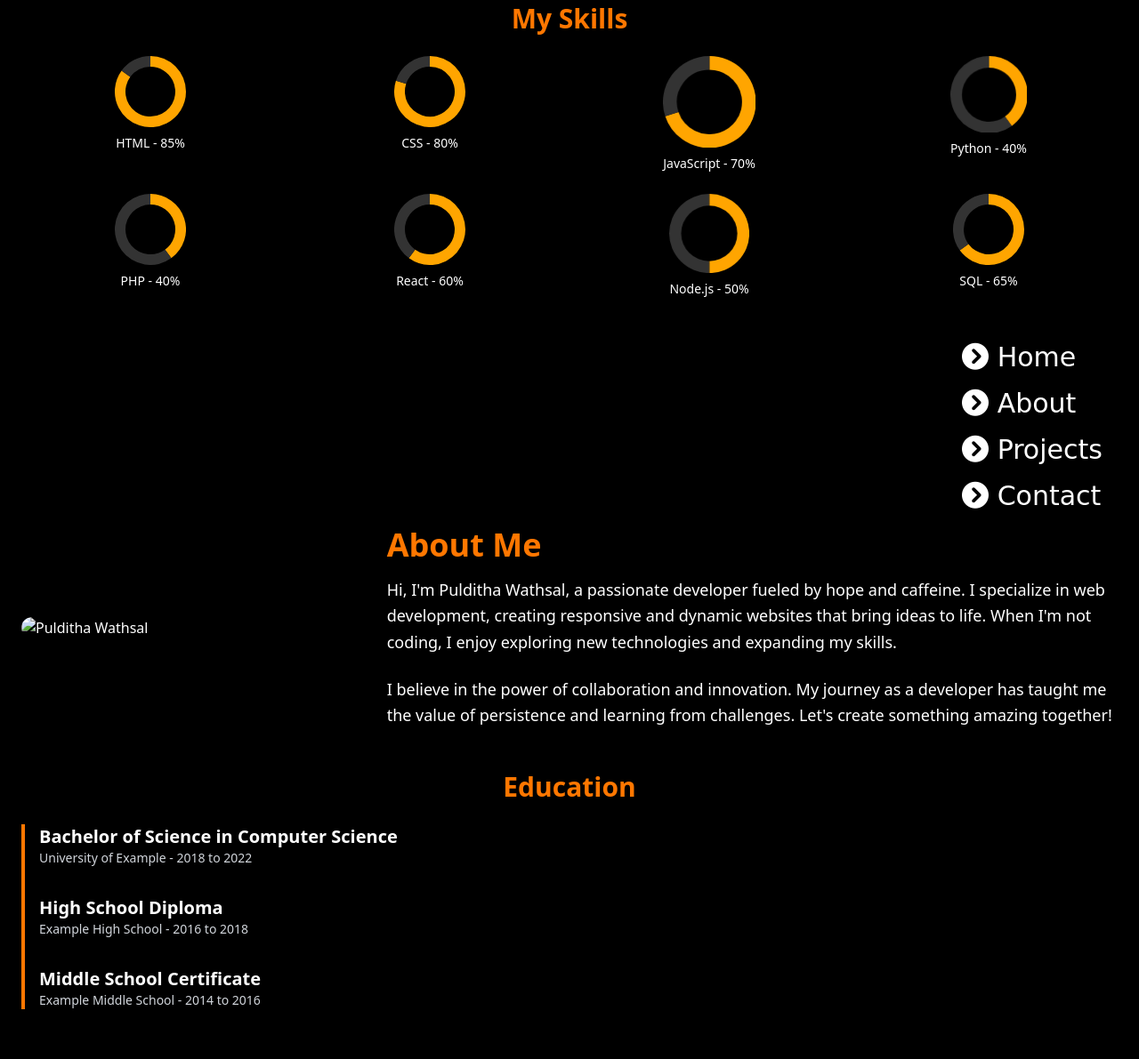
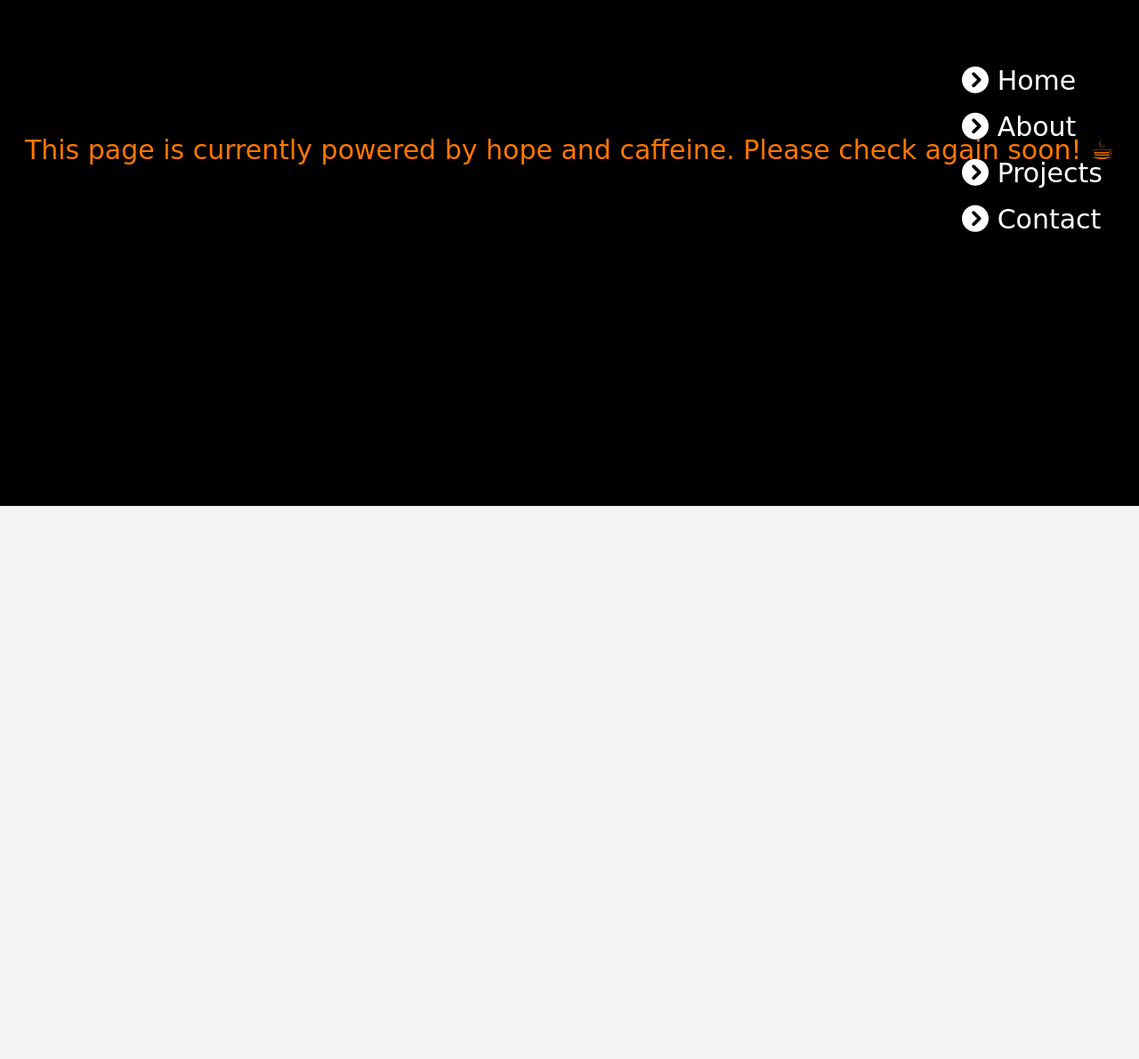
Before and after one commit to Pulditha/My-portfolio, a website: page aboutme.html in a window 1280 px wide. Shown: the part 231-1422 px from the top of the page at 89% size. After the commit the page ends 800 px from the top, so only its background shows below. Drawn offline with nearby package versions, Linux system fonts and the light colour scheme; a web font is replaced by a local one.

Commit message:
about me revoke

```diff
--- a/aboutme.html
+++ b/aboutme.html
@@ -7,14 +7,13 @@
     <link href="./dist/styles.css" rel="stylesheet">
     <link rel="stylesheet" href="main.css">
     <link href="https://cdnjs.cloudflare.com/ajax/libs/font-awesome/6.0.0-beta3/css/all.min.css" rel="stylesheet">
-    <script src="https://cdn.jsdelivr.net/npm/chart.js"></script>
-</head>
+
     <body class="bg-gray-100 text-gray-800">
       <!-- Hero Section -->
-    <section id="aboutme" class="min-h-screen flex flex-col items-center bg-black text-white relative">
+      <section id="aboutme" class="h-screen flex items-center justify-center bg-black relative">
         <!-- Navbar -->
         <header
-            class="text-3xl font-Anton absolute top-0 right-0 h-full w-60 flex flex-col justify-center items-center space-y-4">
+          class="text-3xl text-white font-Anton absolute top-0 right-0 h-full w-60 flex flex-col justify-center items-center space-y-4">
           <nav>
             <ul class="space-y-4">
               <li><a href="index.html" class="hover:text-customOrange transform -rotate-90"><i
@@ -45,81 +44,14 @@
           <a href="index.html" class="block hover:text-customOrange"><i
             class="fa-solid fa-circle-chevron-right"></i> Contact</a>
                </div>
-
-        <!-- Skills Section -->
-        <div class="container mx-auto p-6 min-h-screen flex flex-col justify-center">
-            <h2 class="text-3xl font-bold text-customOrange mb-6 text-center">My Skills</h2>
-            <div class="grid grid-cols-2 md:grid-cols-4 gap-6 justify-items-center">
-                <!-- Skill Bars -->
-                <div class="skill">
-                    <canvas id="htmlSkill" width="80" height="80"></canvas>
-                    <p class="text-center mt-2 text-sm">HTML - 85%</p>
-                </div>
-                <div class="skill">
-                    <canvas id="cssSkill" width="80" height="80"></canvas>
-                    <p class="text-center mt-2 text-sm">CSS - 80%</p>
-                </div>
-                <div class="skill">
-                    <canvas id="jsSkill" width="80" height="80"></canvas>
-                    <p class="text-center mt-2 text-sm">JavaScript - 70%</p>
-                </div>
-                <div class="skill">
-                    <canvas id="pythonSkill" width="80" height="80"></canvas>
-                    <p class="text-center mt-2 text-sm">Python - 40%</p>
-                </div>
-                <div class="skill">
-                    <canvas id="phpSkill" width="80" height="80"></canvas>
-                    <p class="text-center mt-2 text-sm">PHP - 40%</p>
-                </div>
-                <div class="skill">
-                    <canvas id="reactSkill" width="80" height="80"></canvas>
-                    <p class="text-center mt-2 text-sm">React - 60%</p>
-                </div>
-                <div class="skill">
-                    <canvas id="nodeSkill" width="80" height="80"></canvas>
-                    <p class="text-center mt-2 text-sm">Node.js - 50%</p>
-                </div>
-                <div class="skill">
-                    <canvas id="sqlSkill" width="80" height="80"></canvas>
-                    <p class="text-center mt-2 text-sm">SQL - 65%</p>
-                </div>
-            </div>
       </div>
 
-        <!-- About Me Content -->
-        <div class="container mx-auto p-6 flex flex-col md:flex-row items-center">
-            <!-- Image Section -->
-            <div class="w-full md:w-1/3">
-                <img src="./your-image.jpg" alt="Pulditha Wathsal" class="rounded-full shadow-lg mx-auto">
+
+      <div>
+        <div class="text-3xl  text-customOrange font-Anton mb-0 leading-none">
+            This page is currently powered by hope and caffeine. Please check again soon! ☕
         </div>
 
-            <!-- Description Section -->
-            <div class="w-full md:w-2/3 text-center md:text-left">
-                <h1 class="text-4xl font-bold text-customOrange mb-4">About Me</h1>
-                <p class="text-lg leading-relaxed mb-6">
-                    Hi, I'm Pulditha Wathsal, a passionate developer fueled by hope and caffeine. I specialize in web development, creating responsive and dynamic websites that bring ideas to life. When I'm not coding, I enjoy exploring new technologies and expanding my skills.
-                </p>
-                <p class="text-lg leading-relaxed">
-                    I believe in the power of collaboration and innovation. My journey as a developer has taught me the value of persistence and learning from challenges. Let's create something amazing together!
-                </p>
-            </div>
-        </div>
-
-        <!-- Education Tree Section -->
-        <div class="container mx-auto p-6">
-            <h2 class="text-3xl font-bold text-customOrange mb-6 text-center">Education</h2>
-            <div class="border-l-4 border-customOrange pl-4">
-                <div class="mb-8">
-                    <h3 class="text-xl font-semibold">Bachelor of Science in Computer Science</h3>
-                    <p class="text-sm text-gray-300">University of Example - 2018 to 2022</p>
-                </div>
-                <div class="mb-8">
-                    <h3 class="text-xl font-semibold">High School Diploma</h3>
-                    <p class="text-sm text-gray-300">Example High School - 2016 to 2018</p>
-                </div>
-                <div class="mb-8">
-                    <h3 class="text-xl font-semibold">Middle School Certificate</h3>
-                    <p class="text-sm text-gray-300">Example Middle School - 2014 to 2016</p>
       </div>
     </div>
   </div>
@@ -128,35 +60,7 @@
         <div class="text-lg font-Pacifico p-2 fixed top-2 left-1 text-white z-50">Pulditha Wathsal</div>
       </section>
 
-    <script>
-        function createSkillChart(canvasId, percentage) {
-            const ctx = document.getElementById(canvasId).getContext('2d');
-            new Chart(ctx, {
-                type: 'doughnut',
-                data: {
-                    datasets: [{
-                        data: [percentage, 100 - percentage],
-                        backgroundColor: ['#FFA500', '#333333'],
-                        borderWidth: 0
-                    }]
-                },
-                options: {
-                    cutout: '70%',
-                    plugins: {
-                        legend: { display: false }
-                    }
-                }
-            });
-        }
-
-        createSkillChart('htmlSkill', 85);
-        createSkillChart('cssSkill', 80);
-        createSkillChart('jsSkill', 70);
-        createSkillChart('pythonSkill', 40);
-        createSkillChart('phpSkill', 40);
-        createSkillChart('reactSkill', 60);
-        createSkillChart('nodeSkill', 50);
-        createSkillChart('sqlSkill', 65);
-    </script>
+      <script src="main.js"></script>
     </body>
+</head>
 </html>
```
Lines whose indentation alone changed are shown as unchanged.
